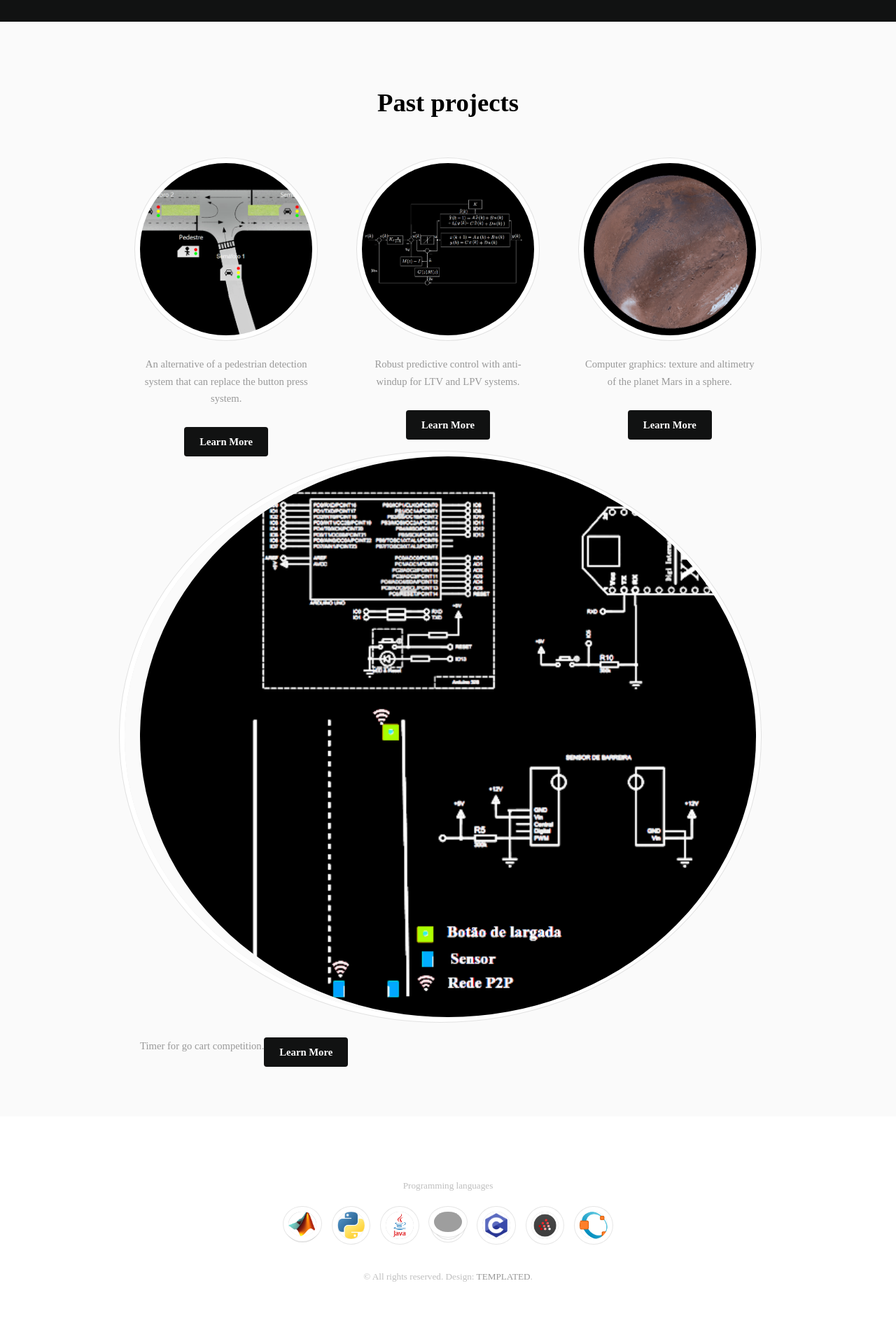
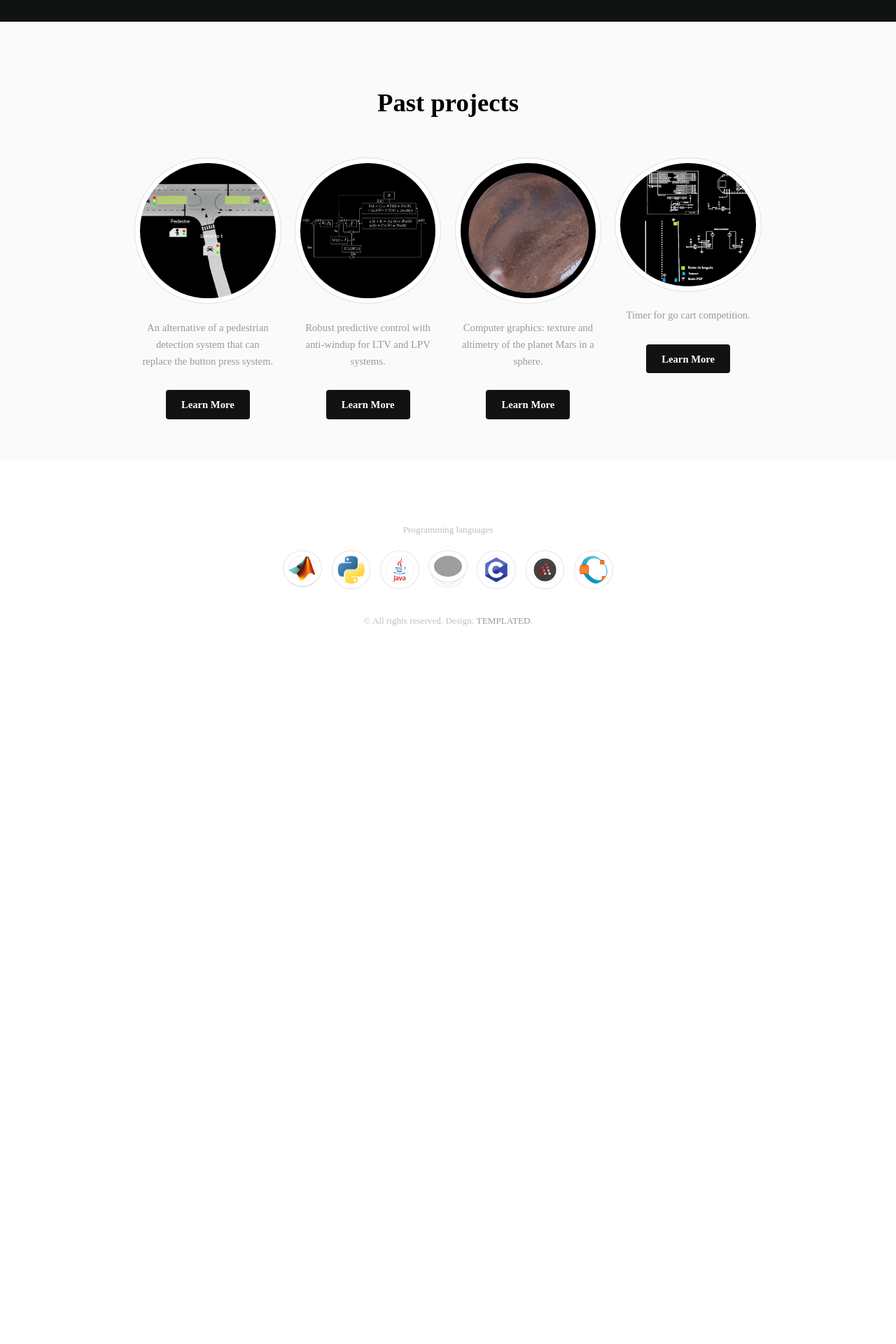
Before and after one commit to roscibely/roscibely.github.io, a Jekyll site: the page built from index.md, in a window 1280 px wide. Shown: the part 1749-3669 px from the top of the page at 70% size. Built offline with Jekyll 4.4.1, drawn with Linux system fonts in a browser that asks for light colours; some web fonts are replaced; our own code applies the rules of GitHub Pages for plain Markdown files; after the commit the page ends 2732 px from its top, so only the background shows below that; grey boxes are pictures that could not be loaded.

Commit message:
Update default.html

```diff
--- a/_layouts/default.html
+++ b/_layouts/default.html
@@ -82,7 +82,7 @@
 							<header class="align-center">
 								<h2>Past projects</h2>
 							</header>
-							<div class="flex flex-3">
+							<div class="flex flex-4">
 								<div class="col align-center">
 									<div class="image round fit">
 										<img src="images/proj1.png" alt="" />
@@ -104,7 +104,7 @@
 									<p>Computer graphics: texture and altimetry of the planet Mars in a sphere. </p>
 									<a href="https://github.com/roscibely/Computer-graphics" class="button">Learn More</a>
 								</div>
-								<div class="row align-center">
+								<div class="col align-center">
 									<div class="image round fit">
 										<img src="images/proj6.png" alt="" />
 									</div>
```
